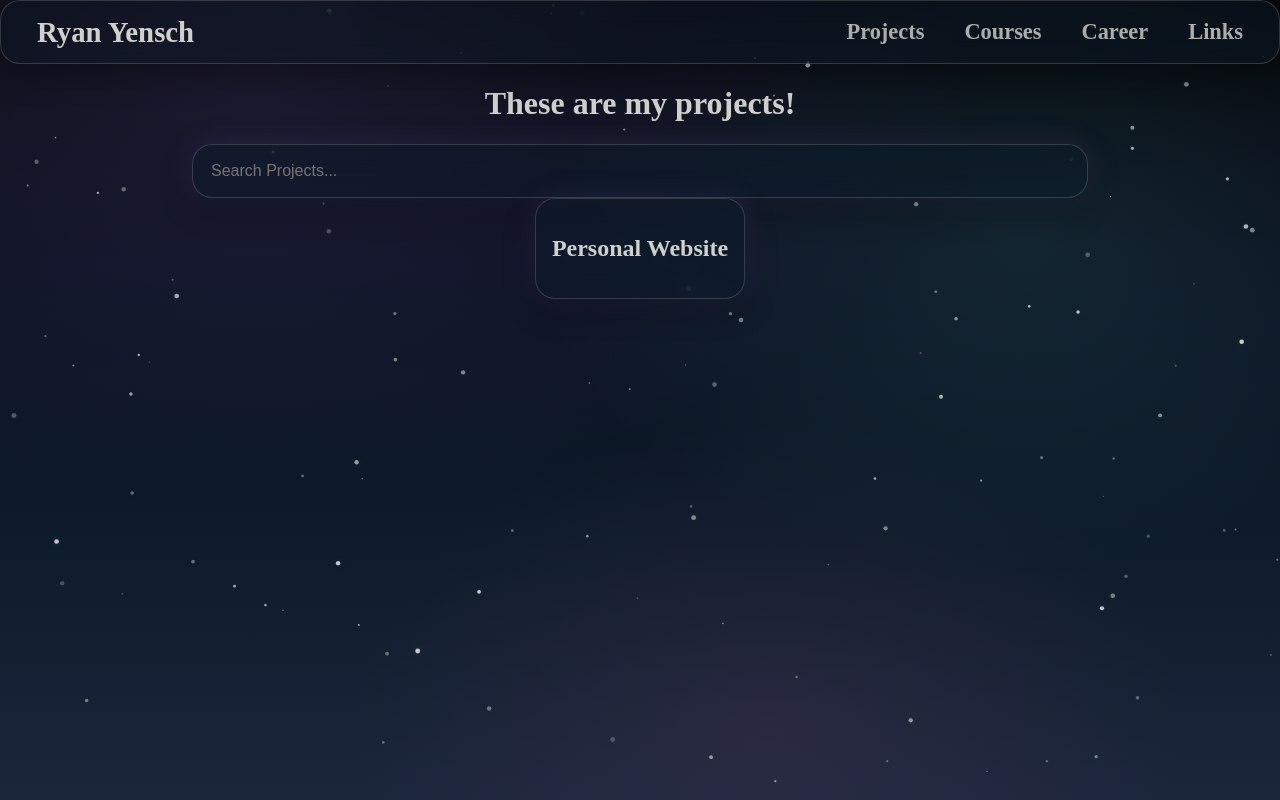
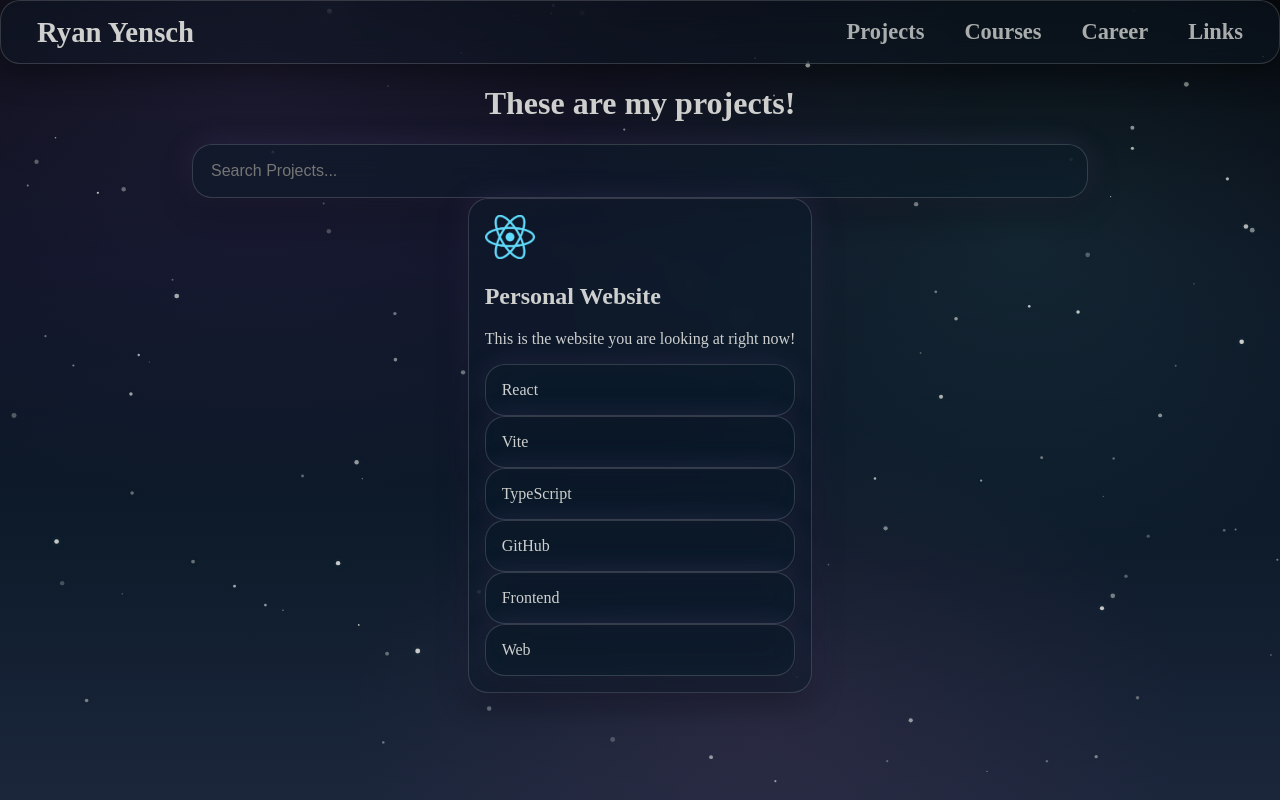
Before and after one commit to RyanYensch/Personal-Website, a React (Vite) app: page /projects in a window 1280 px wide. Built offline with nearby package versions, Linux system fonts and the light colour scheme.

Commit message:
added working card

```diff
--- a/index.html
+++ b/index.html
@@ -3,7 +3,7 @@
 
 <head>
   <meta charset="UTF-8" />
-  <link rel="icon" type="image/svg+xml" href="/vite.svg" />
+  <link rel="icon" type="image/svg+xml" href="/React-icon.png" />
   <meta name="viewport" content="width=device-width, initial-scale=1.0" />
   <title>Ryan Yensch</title>
 </head>
--- a/src/content/projects/personalWebsite.ts
+++ b/src/content/projects/personalWebsite.ts
@@ -5,6 +5,7 @@ export const PersonalWebsite: Project = {
     title: "Personal Website",
     summary: "This is the website you are looking at right now!",
     tags: ["React", "Vite", "TypeScript", "GitHub", "Frontend", "Web"],
+    coverImage: "/React-icon.png",
     featured: true,
     links: {
         github: "https://github.com/RyanYensch/Personal-Website",
--- a/src/pages/ProjectPage/ProjectPage.css
+++ b/src/pages/ProjectPage/ProjectPage.css
@@ -27,3 +27,20 @@
     outline: none;
     color: var(--text-0);
 }
+
+.project {
+    text-decoration: none;
+}
+
+.project-link {
+    text-decoration: none;
+}
+
+.project-img {
+    max-height: 50px;
+    max-width: 50px;
+}
+
+.project-title {
+    text-decoration: none;
+}
--- a/src/pages/ProjectPage/ProjectPage.tsx
+++ b/src/pages/ProjectPage/ProjectPage.tsx
@@ -3,6 +3,7 @@ import GlassCard from "../../components/GlassCard/GlassCard";
 import { projects } from "../../content/projects";
 import "./ProjectPage.css"
 import type { Project } from "../../types/projects";
+import { Link } from "react-router-dom";
 
 export default function ProjectPage() {
     const [searchTerm, setSearchTerm] = useState<string>("");
@@ -31,8 +32,13 @@ function search(searchTerm: string) {
 
 function getProjectCard(project: Project): JSX.Element {
     return (
-        <GlassCard className="project">
-            <h2 className="project-title">{project.title}</h2>
-        </GlassCard>
+        <Link className="project-link" to={`/projects/${project.slug}`}>
+            <GlassCard className="project">
+                <img src="/React-icon.png" className="project-img" />
+                <h2 className="project-title">{project.title}</h2>
+                <p className="project-summary">{project.summary}</p>
+                {project.tags.map(tag => <GlassCard className="project-tag">{tag}</GlassCard>)}
+            </GlassCard>
+        </Link >
     );
 }
--- a/src/types/projects.ts
+++ b/src/types/projects.ts
@@ -3,6 +3,7 @@ export type Project = {
     title: string;
     summary: string;
     tags: string[];
+    coverImage?: string;
     featured?: boolean;
     links?: {
         github?: string;
```
Also changed, not shown: public/React-icon.png (added).
